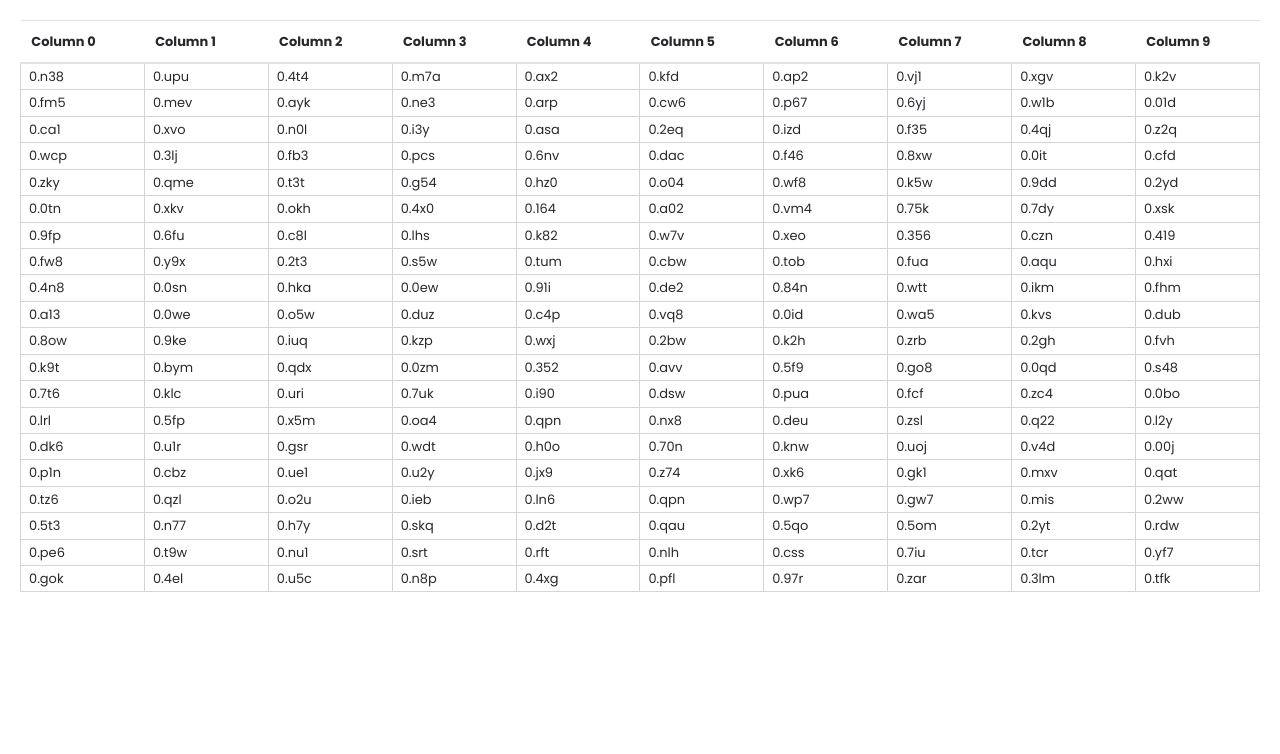
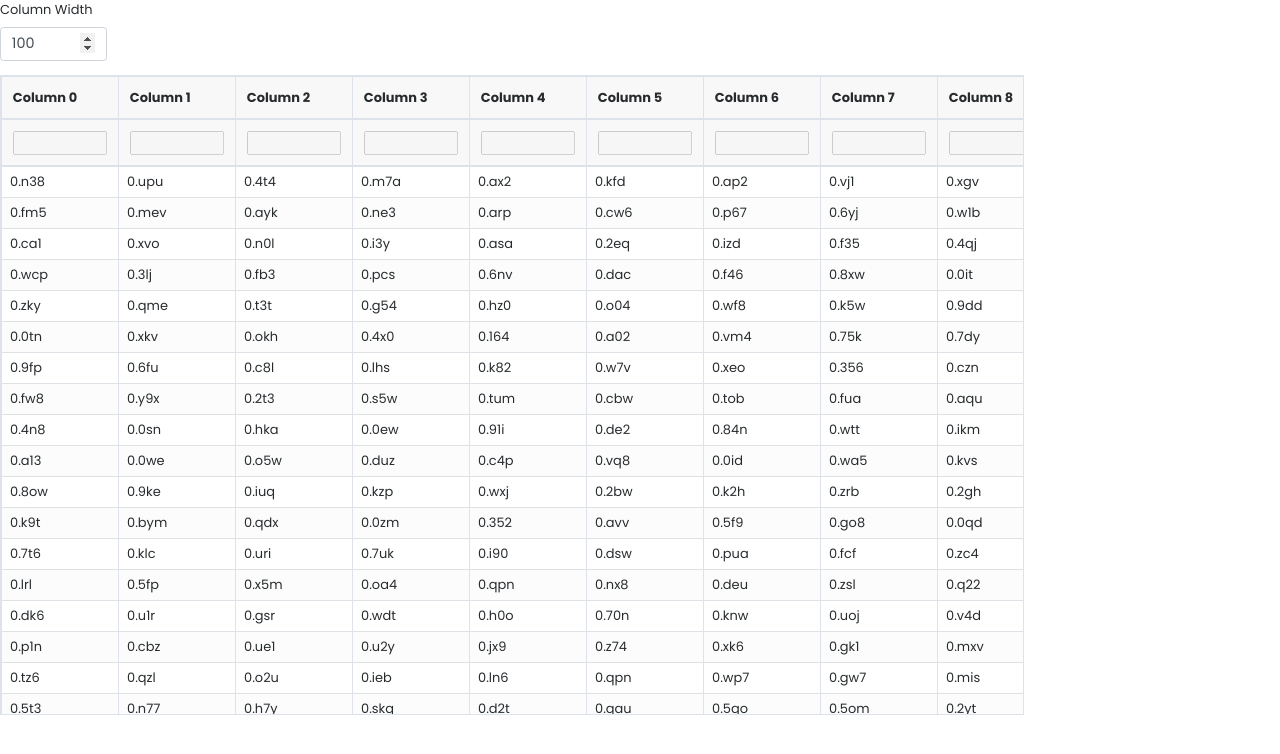
Before and after one commit to neb1neuron/spread-table, an Angular app: page / in a window 1280 px wide. Shown: the top 754 px of the page. Built offline with nearby package versions, Linux system fonts and the light colour scheme.

Commit message:
updates-js to angular transformation

```diff
--- a/src/app/app.component.html
+++ b/src/app/app.component.html
@@ -1,27 +1,49 @@
+<div class="form-group">
+  <label for="columnWidth">Column Width</label>
+  <input type="number"
+         class="form-control col-1"
+         id="columnWidth"
+         placeholder="Enter email"
+         [(ngModel)]="columnWidth">
+</div>
+
 <div class="wrapper"
      [formGroup]="form">
   <table #spreadTable
          tabindex="-1"
          class="spread-table table"
          id="spreadTable">
-    <thead>
+    <thead class="spread-thead">
+      <tr>
         <th *ngFor="let columnName of columnNames">{{columnName}}</th>
+      </tr>
+      <tr>
+        <th *ngFor="let columnName of columnNames"><input class="w-100"
+                 type="text"
+                 disabled /></th>
+      </tr>
     </thead>
+    <tbody class="spread-tbody">
       <tr class="spread-row"
           *ngFor="let row of [].constructor(rowsNumber);let i = index">
         <td #spreadCell
             class="spread-cell"
-          [ngClass]="isInEditMode(i,j) ? 'no-padding':''"
+            (dblclick)="doubleClick(i,j)"
+            (mousedown)="cellClick($event,i,j)"
+            (mouseover)="mouseOverCall(i,j)"
+            [ngClass]="[isInEditMode(i,j) ? 'no-padding':'',
+            ((selectedCellCoordinates?.rowIndex === i && selectedCellCoordinates?.columnIndex === j) ||getDataCell(i,j)?.selected ) ? 'selected' : '']"
             *ngFor="let item of [].constructor(columnsNumber);let j = index">
-        <div class="spread-cell-value"
-             *ngIf="!isInEditMode(i,j)">{{columnValues[i][j]}}</div>
+          <div class="spread-cell-value text-truncate"
+               [style.width]="columnWidth + 'px'"
+               *ngIf="!isInEditMode(i,j)">{{getDataCell(i,j)?.value}}</div>
           <input *ngIf="isInEditMode(i,j)"
-               style="width:100%;"
                  type="text"
-               class="cell-in-edit"
+                 class="cell-in-edit w-100"
                  (blur)="setCellValue(columnNames[j],i,j)"
                  [formControlName]="columnNames[j]" />
         </td>
       </tr>
+    </tbody>
   </table>
 </div>
--- a/src/app/app.component.scss
+++ b/src/app/app.component.scss
@@ -1,36 +1,92 @@
 .wrapper {
-  padding: 20px;
+  width: 80%;
+  height: 80%;
+  overflow: auto;
+  border: 1px solid #dde2eb;
 }
 
-table {
-  border-collapse: collapse;
+.body-wrapper {
   width: 100%;
+  height: 100%;
+}
+
+.spread-table {
+  border-collapse: separate;
+  border-spacing: 0;
+  width: 100%;
+  height: 100%;
   outline: none;
 
+  th {
+    border-top: 1px solid #dde2eb;
+    border-bottom: none;
+    border-right: 1px solid #dde2eb;
+  }
+
   td {
-    border: 1px solid rgb(212, 212, 212);
+    border-right: 1px solid #dde2eb;
+  }
+
+  th:first-child,
+  td:first-child {
+    border-left: 1px solid #dde2eb;
+  }
+
+  .spread-thead {
+    z-index: 99999;
+
+    tr:nth-child(2) th {
+      top: 42px;
+    }
+
+    th {
+      border-bottom: 1px solid #dde2eb;
+      background: #f8f8f8;
+      min-width: 100px;
+      position: sticky;
+      top: 0;
+    }
+  }
+
+  .spread-tbody {
+    tr:nth-child(even) {
+      background-color: #fcfcfc;
+    }
+  }
+
+  &.header {
+    width: calc(100% - 11px);
+  }
+
+  td {
     min-width: 100px;
-    width: 200px;
-    height: 26px;
+    height: 24px;
+    line-height: 24px;
     padding: 3px 8px;
     user-select: none;
-    height: 100%;
+    word-wrap: break-word;
+
+    &.no-padding {
+      padding: 3px;
+      padding-left: 3px;
+      box-shadow: 0 1px 4px 1px #00000013;
+    }
 
     &.selected {
       background-color: rgb(219, 242, 255);
     }
 
-    .spread-cell {
-      height: 100%;
-    }
+    .spread-cell {}
 
     .cell-in-edit {
-      border: 2px 8px solid rgb(219, 242, 255);
-      height: 20px;
+      height: 100%;
+      outline: none;
+      border: none;
+
+      &:focus {
+        outline: none;
+        border: none;
+      }
     }
   }
 }
-
-.no-padding {
-  padding: 0;
-}
--- a/src/app/app.component.ts
+++ b/src/app/app.component.ts
@@ -1,5 +1,7 @@
-import { AfterViewInit, Component, ElementRef, ViewChild } from '@angular/core';
-import { AbstractControl, FormArray, FormControl, FormGroup } from '@angular/forms';
+import { AfterViewInit, Component } from '@angular/core';
+import { FormControl, FormGroup } from '@angular/forms';
+import { Cell } from './models/cell.model';
+import { UndoRedoService } from './services/undo-redo.service';
 
 @Component({
   selector: 'app-root',
@@ -11,12 +13,14 @@
   table = document.getElementById('spreadTable');
   Math = Math;
 
-  rowsNumber = 20;
+  columnWidth = 100;
+
+  rowsNumber = 100;
   columnsNumber = 10;
   columnNames: string[] = [];
   focus = true;
 
-  columnValues: [string[]] = [[]];
+  data: Cell[] = [];
   form = new FormGroup({});
 
   isMouseDown = false;
@@ -24,9 +28,10 @@
   startCellIndex = 0;
   endRowIndex = 0;
   endCellIndex = 0;
-  inEditCell?: Element;
+  selectedCellCoordinates?: { rowIndex: number, columnIndex: number } = undefined;
+  isEditMode = false;
 
-  constructor() {
+  constructor(private undoRedoService: UndoRedoService) {
     this.createData();
   }
 
@@ -36,9 +41,8 @@
     }
 
     for (let i = 0; i < this.rowsNumber; i++) {
-      this.columnValues.push([]);
       for (let j = 0; j < this.columnsNumber; j++) {
-        this.columnValues[i].push(Math.random().toString(36).substr(0, 5));
+        this.data.push({ value: Math.random().toString(36).substr(0, 5), rowIndex: i, columnIndex: j });
       }
     }
   }
@@ -50,65 +54,45 @@
       return false;
     });
 
-    let allCells = document.querySelectorAll('.spread-cell');
-    allCells.forEach((cell, index) => {
-      cell.addEventListener("mousedown", (e) => { this.mouseDownCall(e, cell) });
-      cell.addEventListener("mouseover", (e) => { this.mouseOverCall(cell) });
-      cell.addEventListener("dblclick", (e) => { this.dblClickCall(cell) });
-    });
-
     this.table?.addEventListener("mouseup", () => {
       this.isMouseDown = false;
     });
     this.table?.addEventListener("keydown", (e) => { this.keyDownCall(e) });
   }
 
-  mouseOverCall(cell: Element) {
-    if (!this.isMouseDown || this.inEditCell) return;
-    let selectedCells = this.table?.getElementsByClassName("selected");
-    if (selectedCells) {
-      Array.from(selectedCells).forEach(function (cell) {
-        cell.classList.remove("selected");
-      });
-    }
-    this.selectTo(cell);
+  mouseUp() {
+    this.isMouseDown = false;
   }
 
-  dblClickCall(cell: Element) {
-    if (this.inEditCell) return;
+  mouseOverCall(rowIndex: number, columnIndex: number) {
+    if (!this.isMouseDown || this.isInEditMode(rowIndex, columnIndex)) return;
+
+    this.clearSelection();
+
+    this.selectTo(rowIndex, columnIndex);
+  }
+
+  getDataCell(rowIndex: number, columnIndex: number): Cell | undefined {
+    return this.data.find(d => d.rowIndex === rowIndex && d.columnIndex === columnIndex);
+  }
+
+  doubleClick(rowIndex: number, columnIndex: number) {
+    if (this.selectedCellCoordinates?.rowIndex === rowIndex && this.selectedCellCoordinates.columnIndex === columnIndex && this.isEditMode) return;
+    this.clearSelection();
     this.isMouseDown = false;
-    this.inEditCell = cell;
+    this.isEditMode = true;
     this.focus = true;
-
-    let selectedCells = this.table?.getElementsByClassName("selected");
-    if (selectedCells) {
-      Array.from(selectedCells).forEach(function (cell) {
-        cell.classList.remove("selected");
-      });
-    }
-
-    cell.classList.add("selected");
-    let row = cell.parentElement;
+    this.selectedCellCoordinates = { rowIndex: rowIndex, columnIndex: columnIndex };
 
     this.form = new FormGroup({});
-    const cellValues = row?.getElementsByClassName('spread-cell-value');
-    if (cellValues) {
-      Array.from(cellValues).forEach((cellValue, index) => {
-        this.form.addControl(this.columnNames[index], new FormControl(cellValue.innerHTML))
-      });
-    }
 
-    if (!row) return;
-    this.startCellIndex = ([].slice.call(cell.parentElement?.children) as Element[]).indexOf(cell);
-    this.startRowIndex = ([].slice.call(row.parentElement?.children) as Element[]).indexOf(row);
-  };
+    this.data.filter(d => d.rowIndex === rowIndex).forEach((cellData, index) => {
+      this.form.addControl(this.columnNames[index], new FormControl(this.getDataCell(rowIndex, columnIndex)?.value));
+    });
 
-  isInEditMode(rowIndex: number, cellIndex: number) {
-    if (!this.inEditCell) return false;
-    let row = this.inEditCell.parentElement;
-    if (!row) return;
-    const cellIndex2 = ([].slice.call(this.inEditCell?.parentElement?.children) as Element[]).indexOf(this.inEditCell);
-    const rowIndex2 = ([].slice.call(row.parentElement?.children) as Element[]).indexOf(row) - 1;
+    this.startCellIndex = columnIndex;
+    this.startRowIndex = rowIndex;
+
     if (this.focus) {
       this.focus = false;
       setTimeout(() => { // this will make the execution after the above boolean has changed
@@ -118,8 +102,14 @@
         }
       }, 0);
     }
+  }
 
-    return rowIndex === rowIndex2 && cellIndex === cellIndex2;
+  isInEditMode(rowIndex: number, columnIndex: number) {
+    if (!this.selectedCellCoordinates) return false;
+    const cellIndex2 = this.selectedCellCoordinates.columnIndex;
+    const rowIndex2 = this.selectedCellCoordinates.rowIndex;
+
+    return rowIndex === rowIndex2 && columnIndex === cellIndex2 && this.isEditMode;
   }
 
   keyDownCall(e: Event) {
@@ -133,61 +123,93 @@
       e.preventDefault();
     }
 
+    if (event.ctrlKey && event.key === 'z') {
+      const lastChange = this.undoRedoService.undo();
+      if (lastChange) {
+        this.clearSelection();
+        let cellData = this.getDataCell(lastChange.coordinates.rowIndex, lastChange.coordinates.columnIndex);
+        if (cellData) {
+          cellData.value = lastChange.beforeValue;
+          cellData.selected = true;
+        }
+      }
+    }
+
+    if (event.ctrlKey && event.key === 'y') {
+      const lastChange = this.undoRedoService.redo();
+      if (lastChange) {
+        this.clearSelection();
+        let cellData = this.getDataCell(lastChange.coordinates.rowIndex, lastChange.coordinates.columnIndex);
+        if (cellData) {
+          cellData.value = lastChange.beforeValue;
+          cellData.selected = true;
+        }
+      }
+    }
+
     if (event.key === 'Enter') {
       this.table?.focus();
     }
   }
 
   cutSelectedCellsValues() {
-    let selectedCells = this.table?.getElementsByClassName("selected");
-    if (selectedCells) {
-      Array.from(selectedCells).forEach((cell) => {
-        let row = cell.parentElement;
-        if (!row) return;
-        let cellIndex = ([].slice.call(cell.parentElement?.children) as Element[]).indexOf(cell);
-        let rowIndex = ([].slice.call(row.parentElement?.children) as Element[]).indexOf(row) - 1;
-        this.columnValues[rowIndex][cellIndex] = '';
-      });
-    }
+    let selectedCells = this.data.filter(d => d.selected);
+
+    selectedCells.forEach(cell => {
+      let cellData = this.getDataCell(cell.rowIndex, cell.columnIndex);
+      if (cellData) cellData.value = null;
+    });
+
   }
 
-  setCellValue(columnName: string, rowIndex: number, cellIndex: number) {
-    this.columnValues[rowIndex][cellIndex] = this.form.value[columnName];
-    this.inEditCell = undefined;
+  setCellValue(columnName: string, rowIndex: number, columnIndex: number) {
+    if (this.getDataCell(rowIndex, columnIndex)?.value !== this.form.value[columnName]) {
+      this.undoRedoService.setChange({
+        coordinates:
+          { rowIndex: rowIndex, columnIndex: columnIndex },
+        beforeValue: this.getDataCell(rowIndex, columnIndex)?.value,
+        afterValue: this.form.value[columnName]
+      });
+      let cellData = this.getDataCell(rowIndex, columnIndex);
+      if (cellData) cellData.value = this.form.value[columnName];
+    }
+    this.isEditMode = false;
+    this.selectedCellCoordinates = undefined;
   }
 
-  mouseDownCall(e: Event, cell: Element) {
+  clearSelection() {
+    this.isEditMode = false;
+    this.selectedCellCoordinates = undefined;
+
+    this.data.filter(d => d.selected).forEach(dataCell => {
+      dataCell.selected = false;
+    });
+  }
+
+  cellClick(e: Event, rowIndex: number, columnIndex: number) {
+    if (this.selectedCellCoordinates?.rowIndex === rowIndex && this.selectedCellCoordinates.columnIndex === columnIndex) return;
+    this.clearSelection();
+    this.table?.focus();
     this.isMouseDown = true;
-
-    let selectedCells = this.table?.getElementsByClassName("selected");
-    if (selectedCells) {
-      Array.from(selectedCells).forEach(function (cell) {
-        cell.classList.remove("selected");
-      });
-    }
+    this.isEditMode = false;
+    this.selectedCellCoordinates = { rowIndex: rowIndex, columnIndex: columnIndex };
 
     let event = e as MouseEvent;
 
     if (event.shiftKey) {
-      this.selectTo(cell);
+      this.selectTo(rowIndex, columnIndex);
     } else {
-      cell.classList.add("selected");
-      let row = cell.parentElement;
-      if (!row) return;
-      this.startCellIndex = ([].slice.call(cell.parentElement?.children) as Element[]).indexOf(cell);
-      this.startRowIndex = ([].slice.call(row.parentElement?.children) as Element[]).indexOf(row) - 1;
+      let cellData = this.getDataCell(rowIndex, columnIndex);
+      if (cellData) cellData.selected = true;
+
+      this.startCellIndex = columnIndex;
+      this.startRowIndex = rowIndex;
     }
 
     return false; // prevent text selection
   };
 
-  selectTo(cell: Element) {
-
-    let row = cell.parentElement;
-    if (!row) return;
-    let cellIndex = ([].slice.call(cell.parentElement?.children) as Element[]).indexOf(cell);
-    let rowIndex = ([].slice.call(row.parentElement?.children) as Element[]).indexOf(row) - 1;
-
+  selectTo(rowIndex: number, columnIndex: number) {
     let rowStart, rowEnd, cellStart, cellEnd;
 
     if (rowIndex < this.startRowIndex) {
@@ -198,26 +220,22 @@
       rowEnd = rowIndex;
     }
 
-    if (cellIndex < this.startCellIndex) {
-      cellStart = cellIndex;
+    if (columnIndex < this.startCellIndex) {
+      cellStart = columnIndex;
       cellEnd = this.startCellIndex;
     } else {
       cellStart = this.startCellIndex;
-      cellEnd = cellIndex;
+      cellEnd = columnIndex;
     }
 
     this.endCellIndex = cellEnd;
     this.endRowIndex = rowEnd;
 
     for (var i = rowStart; i <= rowEnd; i++) {
-      let rowsList = this.table?.querySelectorAll("tr");
-      if (!rowsList) return;
-      let rows = Array.from(rowsList);
-      let rowCellsList = rows[i].querySelectorAll("td");
-      let rowCells = Array.from(rowCellsList);
 
       for (var j = cellStart; j <= cellEnd; j++) {
-        rowCells[j].classList.add("selected");
+        let cellData = this.getDataCell(i, j);
+        if (cellData) cellData.selected = true;
       }
     }
   }
--- /dev/null
+++ b/src/app/services/undo-redo.service.ts
@@ -0,0 +1,52 @@
+import { Injectable } from '@angular/core';
+
+export class Change {
+  beforeValue: any;
+  afterValue: any;
+  coordinates = { rowIndex: 0, columnIndex: 0 }
+  constructor(pagObj?: Change) {
+    Object.assign(this, pagObj);
+  }
+}
+
+@Injectable({
+  providedIn: 'root'
+})
+export class UndoRedoService {
+
+  private _changesForUndo: Change[] = [];
+  private _changesForRedo: Change[] = [];
+  private stackSize = 10;
+
+  constructor() { }
+
+  setStackSize(size: number) {
+    this.stackSize = size;
+  }
+
+  setChange(change: Change) {
+    this._changesForUndo.push(change);
+  }
+
+  undo() {
+    let lastChange = this._changesForUndo.pop();
+    if (lastChange) {
+      this._changesForRedo.push(new Change({ coordinates: lastChange.coordinates, afterValue: lastChange.beforeValue, beforeValue: lastChange.afterValue }));
+      if (this._changesForRedo.length === this.stackSize) {
+        this._changesForRedo.shift();
+      }
+    }
+    return lastChange;
+  }
+
+  redo() {
+    let lastChange = this._changesForRedo.pop();
+    if (lastChange) {
+      this._changesForUndo.push(new Change({ coordinates: lastChange.coordinates, afterValue: lastChange.beforeValue, beforeValue: lastChange.afterValue }));
+      if (this._changesForUndo.length === this.stackSize) {
+        this._changesForUndo.shift();
+      }
+    }
+    return lastChange;
+  }
+}
--- a/src/styles.scss
+++ b/src/styles.scss
@@ -22,7 +22,7 @@
     "Segoe UI Emoji",
     "Segoe UI Symbol",
     "Noto Color Emoji" !important;
-  color: rgb(40, 39, 46);
+  color: #272b2d;
   font-size: .9rem;
 }
 
@@ -39,3 +39,28 @@
 
 /* Importing Bootstrap SCSS file. */
 @import '~bootstrap/scss/bootstrap';
+
+::-webkit-scrollbar {
+  width: 11px;
+  height: 11px;
+}
+
+::-webkit-scrollbar-thumb {
+  height: 6px;
+  border: 2px solid rgba(0, 0, 0, 0);
+
+  background-clip: padding-box;
+  border-radius: 10px;
+  background-color: rgba(0, 0, 0, 0.4);
+  box-shadow: inset -1px -1px 0px rgba(0, 0, 0, 0.05), inset 1px 1px 0px rgba(0, 0, 0, 0.05);
+}
+
+::-webkit-scrollbar-button {
+  width: 0;
+  height: 0;
+  display: none;
+}
+
+::-webkit-scrollbar-corner {
+  background-color: transparent;
+}
```
Also changed, not shown: src/app/models/cell.model.ts (added, +12 -0 lines), 2 other files (tests, documents, lock files or other folders). Lines whose indentation alone changed are shown as unchanged.
